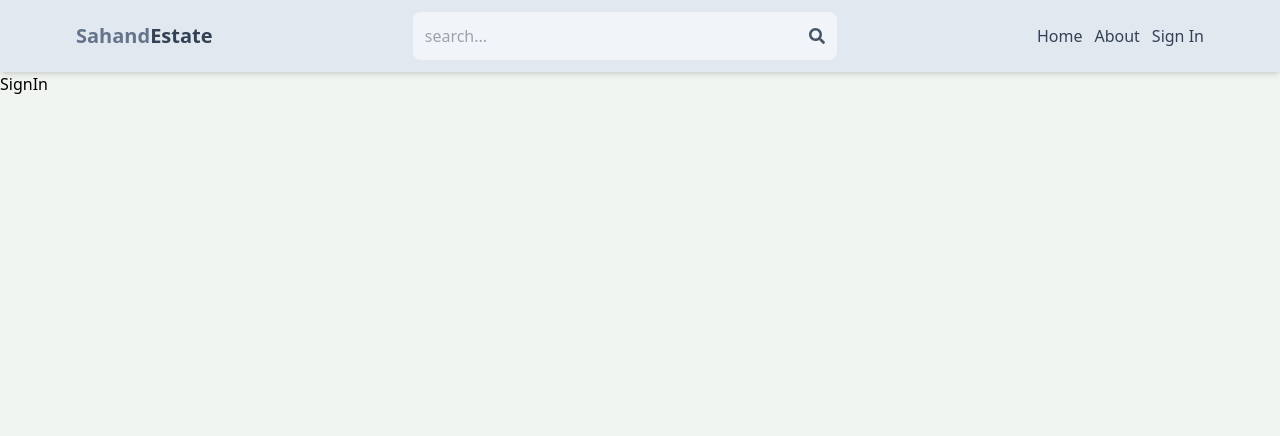
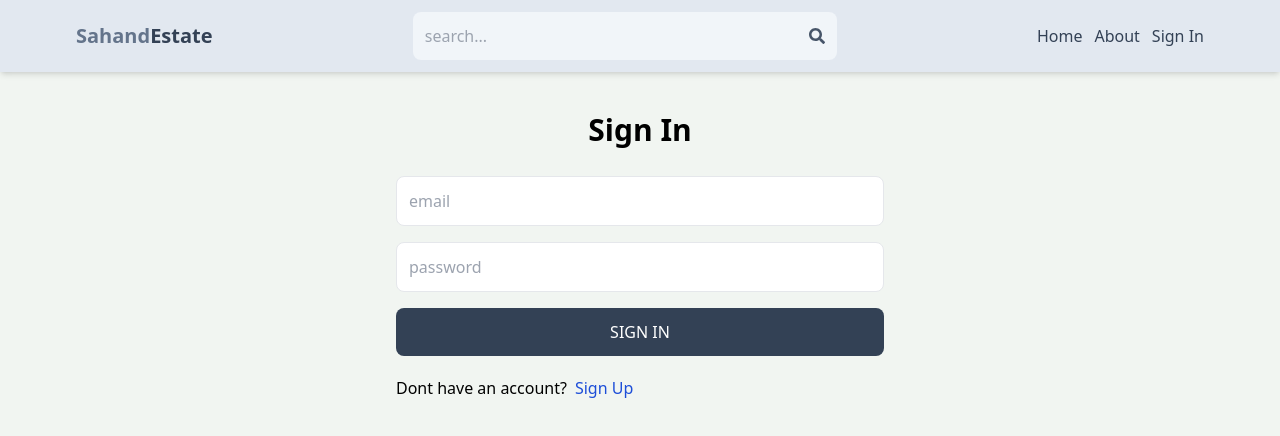
Before and after one commit to ramprasadchauhan/mern-estate, a React (Vite) app in the folder client/: page /sign-in in a window 1280 px wide. Shown: the top 436 px of the page. Built offline with nearby package versions, Linux system fonts and the light colour scheme.

Commit message:
complete sign in page functionality

```diff
--- a/client/src/pages/SignIn.jsx
+++ b/client/src/pages/SignIn.jsx
@@ -1,5 +1,77 @@
+import { useState } from "react";
+import { Link, useNavigate } from "react-router-dom";
+
 const SignIn = () => {
-  return <div>SignIn</div>;
+  const [formData, setFormData] = useState({});
+  const [error, setError] = useState(null);
+  const [loading, setLoading] = useState(false);
+  const navigate = useNavigate();
+  const handleChange = (e) => {
+    setFormData({
+      ...formData,
+      [e.target.id]: e.target.value,
+    });
+  };
+  const handleSubmit = async (e) => {
+    e.preventDefault();
+    try {
+      setLoading(true);
+      const res = await fetch("/api/auth/signin", {
+        method: "POST",
+        headers: {
+          "Content-Type": "application/json",
+        },
+        body: JSON.stringify(formData),
+      });
+      const data = await res.json();
+      console.log(data);
+      if (data.success === false) {
+        setLoading(false);
+        setError(data.message);
+        return;
+      }
+      setLoading(false);
+      setError(null);
+      navigate("/");
+    } catch (error) {
+      setLoading(false);
+      setError(error.message);
+    }
+  };
+  return (
+    <div className="p-3 max-w-lg mx-auto">
+      <h1 className="text-3xl text-center font-semibold my-7">Sign In</h1>
+      <form onSubmit={handleSubmit} className="flex flex-col gap-4">
+        <input
+          type="email"
+          placeholder="email"
+          className="border p-3 rounded-lg"
+          id="email"
+          onChange={handleChange}
+        />
+        <input
+          type="password"
+          placeholder="password"
+          className="border p-3 rounded-lg"
+          id="password"
+          onChange={handleChange}
+        />
+        <button
+          disabled={loading}
+          className="bg-slate-700 text-white p-3 rounded-lg uppercase hover:opacity-90"
+        >
+          {loading ? "Loading..." : "Sign In"}
+        </button>
+      </form>
+      <div className="flex gap-2 mt-5">
+        <p>Dont have an account?</p>
+        <Link to={"/sign-up"}>
+          <span className="text-blue-700 hover:underline">Sign Up</span>
+        </Link>
+      </div>
+      {error && <p className="text-red-500 mt-5">{error} </p>}
+    </div>
+  );
 };
 
 export default SignIn;
```
